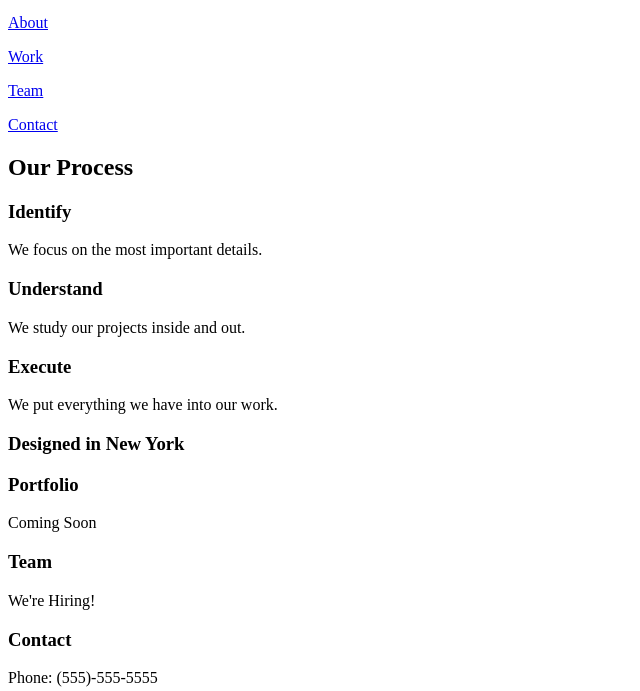
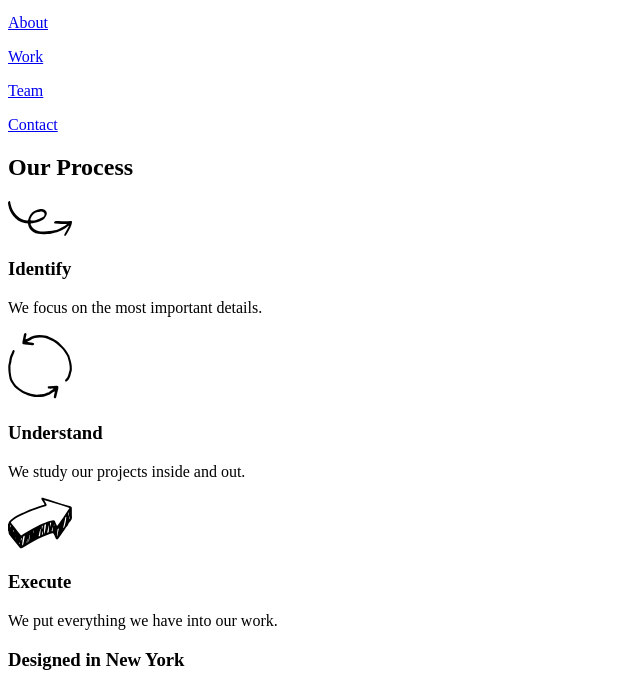
Before and after one commit to sawahboof/broadway, a plain HTML site: page index.html in a window 1280 px wide. Shown: the part 100-791 px from the top of the page, without its empty margins (0-640 px from the left). Drawn offline with Linux system fonts and the light colour scheme.

Commit message:
Added process images

```diff
--- a/index.html
+++ b/index.html
@@ -27,10 +27,13 @@
 
     <!-- Process Section -->
     <h2>Our Process</h2>
+    <img src="./Resources/Images/identify.svg" alt="swirly arrow"/>
     <h3>Identify</h3>
     <p>We focus on the most important details.</p>
+    <img src="./Resources/Images/understand.svg" alt="circular arrows"/>
     <h3>Understand</h3>
     <p>We study our projects inside and out.</p>
+    <img src="./Resources/Images/execute.svg" alt="thick right-pointing arrow"/>
     <h3>Execute</h3>
     <p>We put everything we have into our work.</p>
 
```
